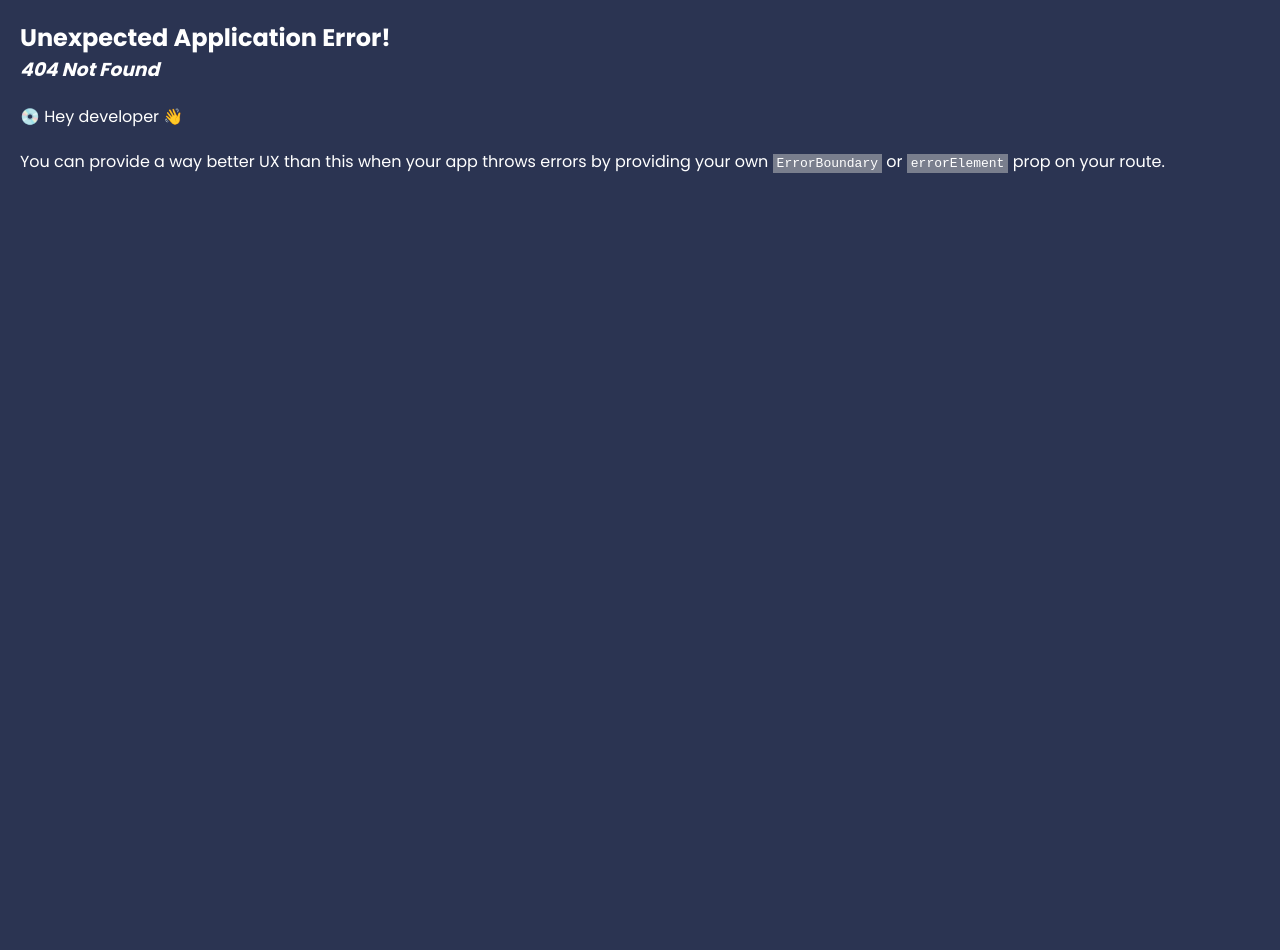
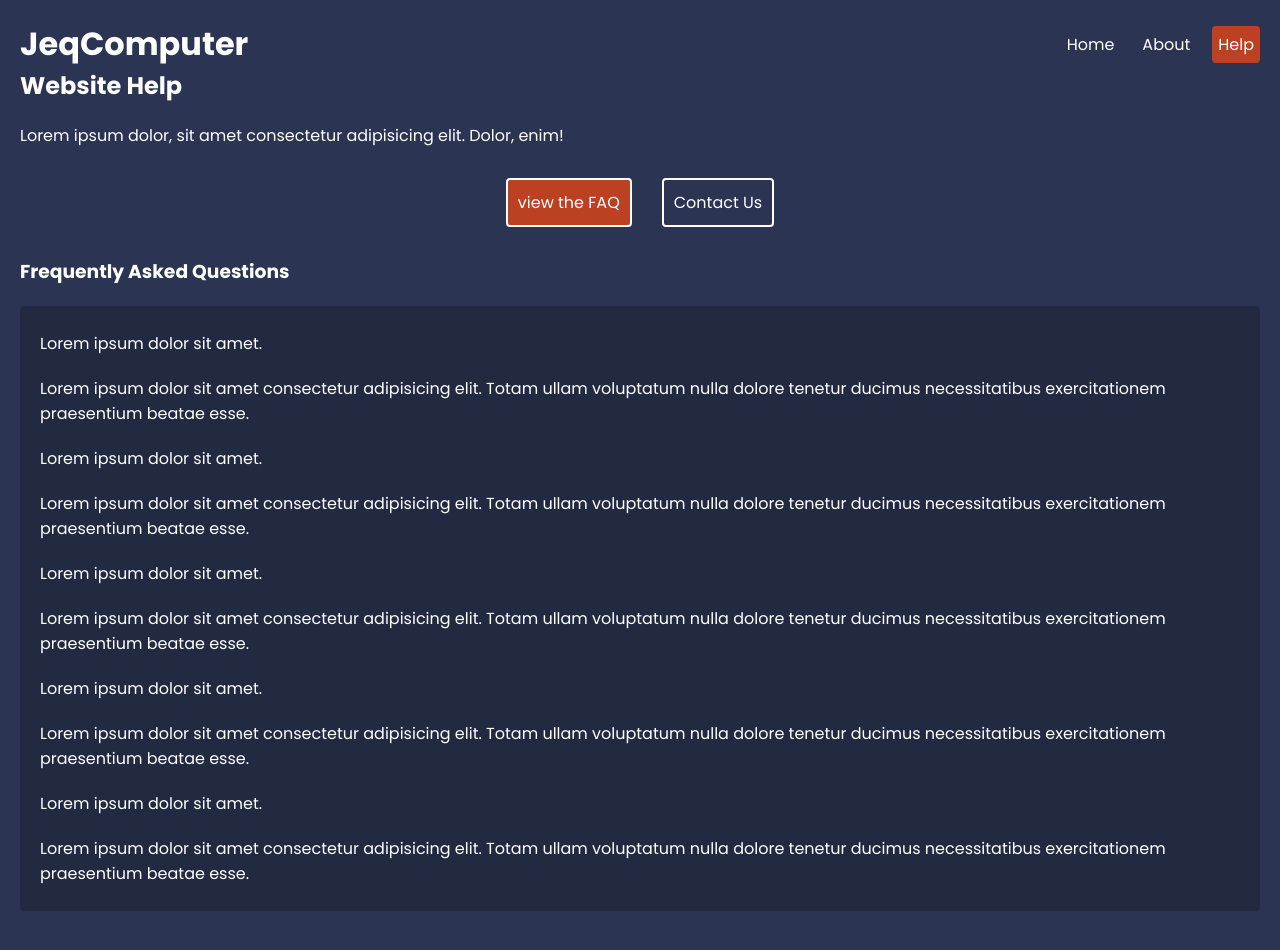
Before and after one commit to quijo/reactcomponents, a React (Vite) app: page /help/faq in a window 1280 px wide. Before the commit this address had no page. Before the commit the page ends 800 px from the top, so only its background shows below. Built offline with nearby package versions, Linux system fonts and the light colour scheme.

Commit message:
nested_route nesting route and layout

```diff
--- a/src/App.jsx
+++ b/src/App.jsx
@@ -10,11 +10,16 @@ import {
 } from 'react-router-dom'
 
 //pages
-import  Home from './components/Home'
-import About from './components/About'
+import  Home from './components/pages/Home'
+import About from './components/pages/About'
+import Faq from './components/pages/help/Faq'
+import Contact from './components/pages/help/Contact'
+
 
 //layouts
 import RootLayout from './layouts/RootLayout'
+import HelpLayout from './layouts/HelpLayout'
+
 
 //style
 import './index.css'
@@ -25,6 +30,10 @@ const router = createBrowserRouter(
     <Route path='/' element={<RootLayout />}>
       <Route index element={<Home /> } />
       <Route path='about' element={<About />} />
+      <Route path='help' element={<HelpLayout />}>
+          <Route path='faq' element={<Faq />}/>
+          <Route path='contact' element={<Contact />} />
+      </Route>
     </Route>
   )
 )
--- /dev/null
+++ b/src/components/pages/help/Contact.jsx
@@ -0,0 +1,22 @@
+import React from 'react'
+
+const Contact = () => {
+  return (
+    <div className='contact'>
+        <h3>Contact Us</h3>
+        <form>
+            <label>
+                <span>Your email:</span>
+                <input type='email' name='email' required />
+            </label>
+            <label>
+                <span>Your message:</span>
+                <textarea name='messge' required />
+            </label>
+            <button>Submit</button>
+        </form>
+    </div>
+  )
+}
+
+export default Contact
--- /dev/null
+++ b/src/components/pages/help/Faq.jsx
@@ -0,0 +1,23 @@
+import React from 'react'
+
+const Faq = () => {
+  return (
+    <div className='faq'>
+        <h3>Frequently Asked Questions</h3>
+        <div className='question'>
+            <p>Lorem ipsum dolor sit amet.</p>
+            <p>Lorem ipsum dolor sit amet consectetur adipisicing elit. Totam ullam voluptatum nulla dolore tenetur ducimus necessitatibus exercitationem praesentium beatae esse.</p>
+            <p>Lorem ipsum dolor sit amet.</p>
+            <p>Lorem ipsum dolor sit amet consectetur adipisicing elit. Totam ullam voluptatum nulla dolore tenetur ducimus necessitatibus exercitationem praesentium beatae esse.</p>
+            <p>Lorem ipsum dolor sit amet.</p>
+            <p>Lorem ipsum dolor sit amet consectetur adipisicing elit. Totam ullam voluptatum nulla dolore tenetur ducimus necessitatibus exercitationem praesentium beatae esse.</p>
+            <p>Lorem ipsum dolor sit amet.</p>
+            <p>Lorem ipsum dolor sit amet consectetur adipisicing elit. Totam ullam voluptatum nulla dolore tenetur ducimus necessitatibus exercitationem praesentium beatae esse.</p>
+            <p>Lorem ipsum dolor sit amet.</p>
+            <p>Lorem ipsum dolor sit amet consectetur adipisicing elit. Totam ullam voluptatum nulla dolore tenetur ducimus necessitatibus exercitationem praesentium beatae esse.</p>
+        </div>
+    </div>
+  )
+}
+
+export default Faq
--- a/src/index.css
+++ b/src/index.css
@@ -26,13 +26,21 @@ button {
   cursor: pointer;
 }
 
+
 /* navbar */
+header{
+  /* border:solid 1px red; */
+  display: flex;
+  align-items: center;
+  justify-content:space-between;
+}
 header nav {
   display: flex;
   gap: 16px;
-  justify-content: end;
+  /* justify-content: end; */
   max-width: 1200px;
-  margin: 0 auto;
+  /* margin: 0 auto; */
+  /* border:solid 1px red; */
 }
 header nav h1 {
   margin-right: auto;
@@ -54,15 +62,96 @@ main {
 }
 
 /* help layout */
-
+.help-layout nav {
+  display: flex;
+  justify-content: center;
+  gap: 30px;
+  margin: 30px 0;
+}
+.help-layout nav a{
+  padding: 10px;
+  border: 2px solid white;
+  border-radius: 4px;
+  text-decoration: none;
+}
+.help-layout nav a:hover{
+  border-color: var(--primary);
+}
+.help-layout nav a.active {
+  background: var(--primary);
+}
 
 /* faq */
+.faq .question {
+  background: rgba(0,0,0,0.2);
+  padding: 5px 20px;
+  border-radius: 4px;
+  margin: 20px 0;
+}
 
+/* contact form */
+form {
+  margin-top: 30px;
+}
+form input, form label span, form textarea {
+  display: block;
+}
+form input, form textarea {
+  margin-bottom: 30px;
+  padding: 8px;
+  border-radius: 4px;
+  border: 0;
+  width: 300px;
+  color: var(--secondary);
+}
+form label span {
+  margin-bottom: 10px;
+}
 
 /* careers list */
-
+.careers > a {
+  display: block;
+  background: rgba(0,0,0,0.2);
+  padding: 20px;
+  border-radius: 4px;
+  margin: 20px 0;
+  text-decoration: none;
+}
+.careers > a:hover p {
+  color: var(--primary);
+}
+.careers p {
+  margin: 0;
+}
+.careers > a p:last-child {
+ font-size: 0.8em;
+ color: #bbb;
+}
 
 /* careers details */
-
+.career-details {
+  background: rgba(0,0,0,0.2);
+  padding: 20px;
+  border-radius: 4px;
+  margin: 20px 0;
+}
 
 /* breadcrumbs */
+.breadcrumbs {
+  max-width: 1200px;
+  margin: 20px auto;
+}
+.breadcrumbs > *{
+  display: inline-block;
+  margin-right: 10px;
+}
+.breadcrumbs .crumb:after {
+  content: '>';
+  margin-left: 10px;
+}
+.breadcrumbs .crumb:last-child:after {
+  display: none;
+}
+.breadcrumbs .crumb a {
+  color: #ddd;
+}
--- /dev/null
+++ b/src/layouts/HelpLayout.jsx
@@ -0,0 +1,18 @@
+import React from 'react'
+import { NavLink, Outlet } from 'react-router-dom'
+
+const HelpLayou = () => {
+  return (
+    <div className="help-layout">
+        <h2>Website Help</h2>
+        <p>Lorem ipsum dolor, sit amet consectetur adipisicing elit. Dolor, enim!</p>
+        <nav>
+            <NavLink to='faq'>view the FAQ</NavLink>
+            <NavLink to='contact'>Contact Us</NavLink>
+        </nav>
+        <Outlet/>
+    </div>
+  )
+}
+
+export default HelpLayou
--- a/src/layouts/RootLayout.jsx
+++ b/src/layouts/RootLayout.jsx
@@ -4,11 +4,15 @@ import { NavLink, Outlet } from 'react-router-dom'
 
 const RootLayou = () => {
   return (
-    <div>
-      <header cla>
+    <div className='root-layout'>
+      <header>
         <h1>JeqComputer</h1>
+        <nav>
         <NavLink to='/'>Home</NavLink>
         <NavLink to='about'>About</NavLink>
+        <NavLink to='help'>Help</NavLink>
+        </nav>
+
       </header>
       <Outlet />
     </div>
```
Also changed, not shown: src/components/pages/About.jsx (renamed from src/components/About.jsx), src/components/pages/Home.jsx (renamed from src/components/Home.jsx).
